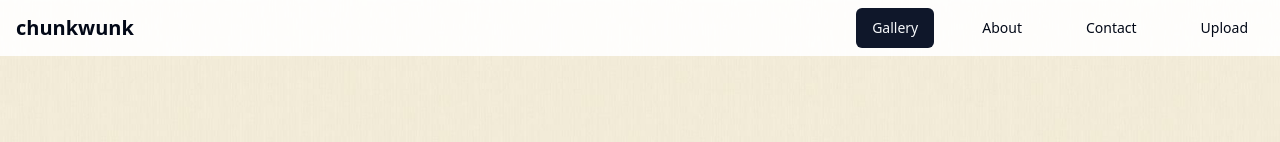
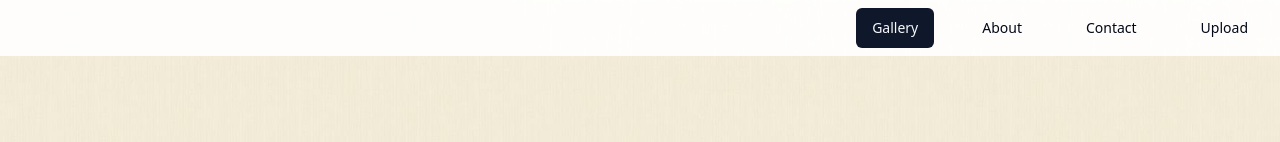
Before and after one commit to PandaInPajamas/scrollscape-gallery, a React (Vite) app: page / in a window 1280 px wide. Shown: the top 142 px of the page. Built offline with nearby package versions, Linux system fonts and the light colour scheme.

Commit message:
Remove "chunkwunk" from header
Removed the text "chunkwunk" from the top left corner of the navigation bar.

```diff
--- a/src/components/Navigation.tsx
+++ b/src/components/Navigation.tsx
@@ -15,9 +15,7 @@ const Navigation = () => {
     <nav className="fixed top-0 left-0 right-0 z-50 bg-white/90">
       <div className="container mx-auto px-4 py-2">
         <div className="flex items-center justify-between">
-          <Link to="/" className="text-xl font-bold hover:opacity-80 transition-opacity">
-            chunkwunk
-          </Link>
+          <div></div>
           <div className="flex items-center space-x-8">
             {navItems.map((item) => (
               <Link key={item.path} to={item.path}>
```
